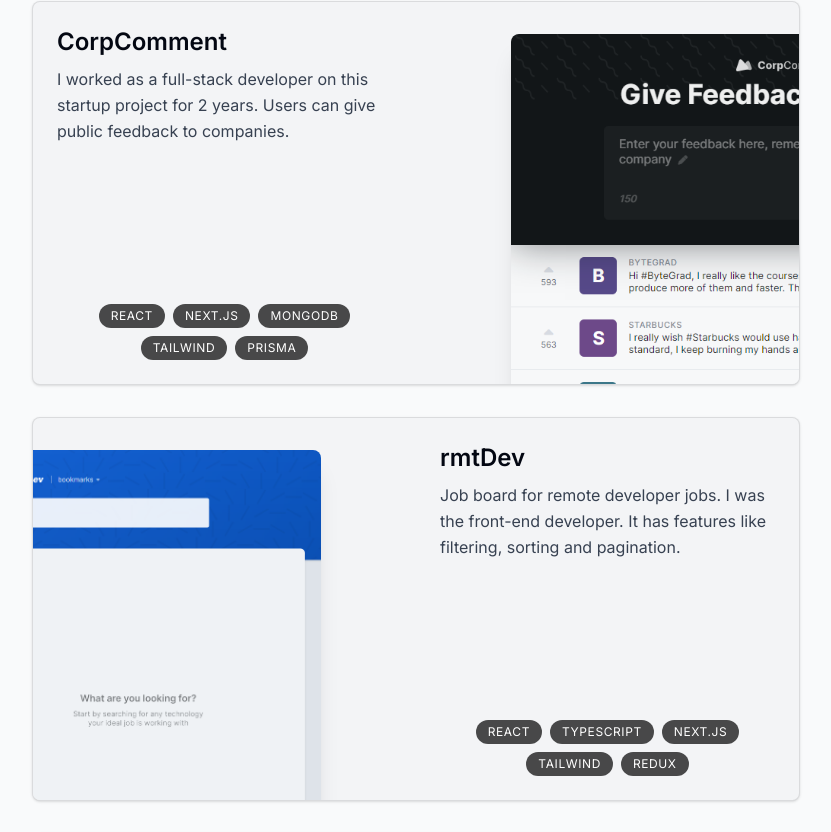
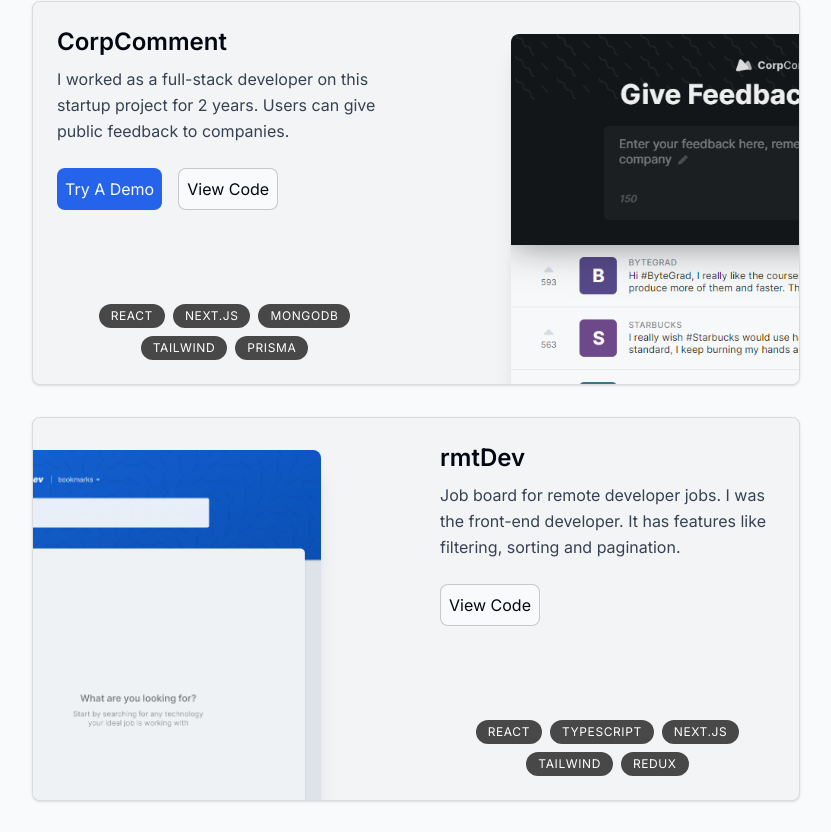
Before and after one commit to javierortizmi/personal-portfolio, a Next.js app: page / in a window 1280 px wide. Shown: the part 1321-2153 px from the top of the page, without its empty margins (224-1055 px from the left). Built offline with nearby package versions, Linux system fonts and the light colour scheme.

Commit message:
Experience section completed

```diff
--- a/app/page.tsx
+++ b/app/page.tsx
@@ -1,4 +1,5 @@
 import About from "@/components/about";
+import Experience from "@/components/experience";
 import Intro from "@/components/intro";
 import Projects from "@/components/projects";
 import SectionDivider from "@/components/section-divider";
@@ -12,6 +13,7 @@
       <About />
       <Projects />
       <Skills />
+      <Experience />
     </main>
   );
 }
--- /dev/null
+++ b/components/experience-item.tsx
@@ -0,0 +1,45 @@
+import React, { useRef } from 'react'
+
+import { motion, useScroll, useTransform } from 'framer-motion';
+
+import { experiencesData } from '@/lib/data';
+
+type ExperienceItemProps = (typeof experiencesData)[number];
+
+export default function ExperienceItem({
+  title,
+  location,
+  description,
+  icon,
+  date,
+}: ExperienceItemProps) {
+  const ref = useRef<HTMLDivElement>(null);
+  const { scrollYProgress } = useScroll({
+    target: ref,
+    offset: ["0 1", "1.33 1"],
+  });
+  const positionProgress = useTransform(scrollYProgress, [0, 1], [100.0, 0]);
+  const opacityProgress = useTransform(scrollYProgress, [0, 1], [0.6, 1.0]);
+
+  return (
+    <article>
+      <div className="absolute w-8 h-8 rounded-full -start-4 border border-gray-900 bg-gray-700 flex items-center justify-center">
+        <div className="text-gray-50">{icon}</div>
+      </div>
+      <motion.div
+        className="pt-[0.2rem]"
+        ref={ref}
+        style={{
+          x: positionProgress,
+          opacity: opacityProgress,
+        }}
+      >
+        <time className="mb-1 text-sm font-normal leading-none text-gray-500">
+          {date}
+        </time>
+        <h3 className="text-lg font-semibold text-gray-950 mt-2">{title}</h3>
+        <p className="mb-4 font-normal text-pretty">{description}</p>
+      </motion.div>
+    </article>
+  );
+}
--- /dev/null
+++ b/components/experience.tsx
@@ -0,0 +1,35 @@
+"use client";
+
+import React from 'react';
+
+import { experiencesData } from '@/lib/data';
+import { useSectionInView } from '@/lib/hooks';
+
+import ExperienceItem from '@/components/experience-item';
+import SectionHeading from '@/components/section-heading';
+
+export default function Experience() {
+  const { ref } = useSectionInView("Experience");
+
+  return (
+    <section
+      id="experience"
+      ref={ref}
+      className="mb-28 scroll-mt-28"
+    >
+      <SectionHeading>My experience</SectionHeading>
+      <ol
+        className="relative border-s border-black border-opacity-20 ml-4"
+      >
+        {experiencesData.map((experience, index) => (
+          <li
+            className="mb-10 last:mb-0 ms-7"
+            key={index}
+          >
+            <ExperienceItem {...experience} />
+          </li>
+        ))}
+      </ol>
+    </section>
+  );
+}
--- a/components/project.tsx
+++ b/components/project.tsx
@@ -6,10 +6,11 @@
 import { projectsData } from "@/lib/data";
 
 import { motion, useScroll, useTransform } from "framer-motion";
+import Link from "next/link";
 
 type ProjectProps = (typeof projectsData)[number];
 
-export default function Project({ title, description, tags, imageUrl }: ProjectProps) {
+export default function Project({ title, description, tags, imageUrl, demoUrl, codeUrl }: ProjectProps) {
   const ref = useRef<HTMLDivElement>(null);
   const { scrollYProgress } = useScroll({
     target: ref,
@@ -34,7 +35,27 @@
           group-even:sm:ml-[50%]"
         >
           <h3 className="text-2xl font-semibold mb-2">{title}</h3>
-          <p className="leading-relaxed text-gray-700">{description}</p>
+          <p className="leading-relaxed text-gray-700 mb-6">{description}</p>
+          <div
+            className="flex flex-wrap justify-center gap-2 mb-4 sm:justify-start sm:gap-4 sm:mb-0"
+          >
+            {demoUrl && (
+              <Link
+                href={demoUrl}
+                className="w-fit flex justify-center items-center p-2 bg-blue-600 text-gray-50 rounded-lg hover:bg-blue-700 transition capitalize"
+              >
+                try a demo
+              </Link>
+            )}
+            {codeUrl && (
+              <Link
+                href={codeUrl}
+                className="w-fit flex justify-center items-center p-2 bg-gray-50 text-gray-950 rounded-lg border border-black border-opacity-20 hover:bg-gray-100 transition capitalize"
+              >
+                view code
+              </Link>
+            )}
+          </div>
           <ul className="flex flex-wrap justify-center mt-4 gap-2 sm:mt-auto">
             {tags.map((tag, index) => (
               <li
--- a/components/projects.tsx
+++ b/components/projects.tsx
@@ -1,8 +1,6 @@
 "use client";
 
-import React from 'react'
-
-import { motion } from 'framer-motion'
+import React from 'react';
 
 import { projectsData } from '@/lib/data'
 import { useSectionInView } from '@/lib/hooks';
@@ -14,11 +12,8 @@
   const { ref } = useSectionInView("Projects", 0.4);
 
   return (
-    <motion.section
+    <section
       className="mb-28 scroll-mt-28"
-      initial={{ opacity: 0, y: 100 }}
-      animate={{ opacity: 1, y: 0 }}
-      transition={{ delay: 0.25 }}
       id='projects'
       ref={ref}
     >
@@ -30,6 +25,6 @@
           </React.Fragment>
         ))}
       </div>
-    </motion.section>
+    </section>
   );
 }
--- a/lib/data.ts
+++ b/lib/data.ts
@@ -67,6 +67,8 @@
       "I worked as a full-stack developer on this startup project for 2 years. Users can give public feedback to companies.",
     tags: ["React", "Next.js", "MongoDB", "Tailwind", "Prisma"],
     imageUrl: corpcommentImg,
+    demoUrl: "https://corpcomment.com",
+    codeUrl: "https://google.com",
   },
   {
     title: "rmtDev",
@@ -74,6 +76,8 @@
       "Job board for remote developer jobs. I was the front-end developer. It has features like filtering, sorting and pagination.",
     tags: ["React", "TypeScript", "Next.js", "Tailwind", "Redux"],
     imageUrl: rmtdevImg,
+    demoUrl: null,
+    codeUrl: "https://google.com",
   },
   {
     title: "Word Analytics",
@@ -81,6 +85,8 @@
       "A public web app for quick analytics on text. It shows word count, character count and social media post limits.",
     tags: ["React", "Next.js", "SQL", "Tailwind", "Framer"],
     imageUrl: wordanalyticsImg,
+    demoUrl: "https://wordanalytics.app",
+    codeUrl: "https://google.com",
   },
 ] as const;
 
--- a/package.json
+++ b/package.json
@@ -21,6 +21,7 @@
     "@types/node": "^20",
     "@types/react": "^18",
     "@types/react-dom": "^18",
+    "@types/react-vertical-timeline-component": "^3.3.6",
     "autoprefixer": "^10.0.1",
     "eslint": "^8",
     "eslint-config-next": "14.0.4",
```
Also changed, not shown: 1 other file (tests, documents, lock files or other folders).
